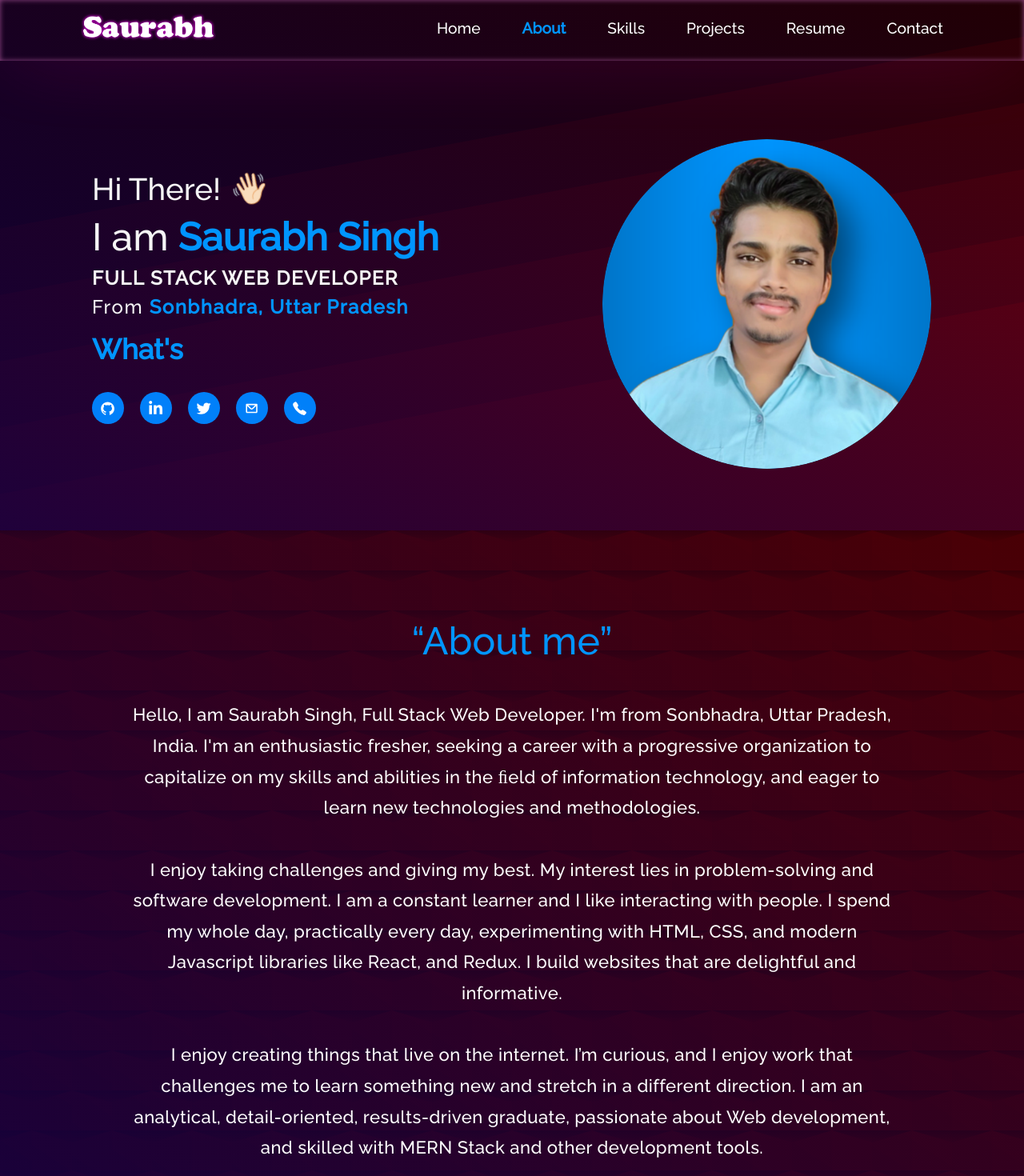
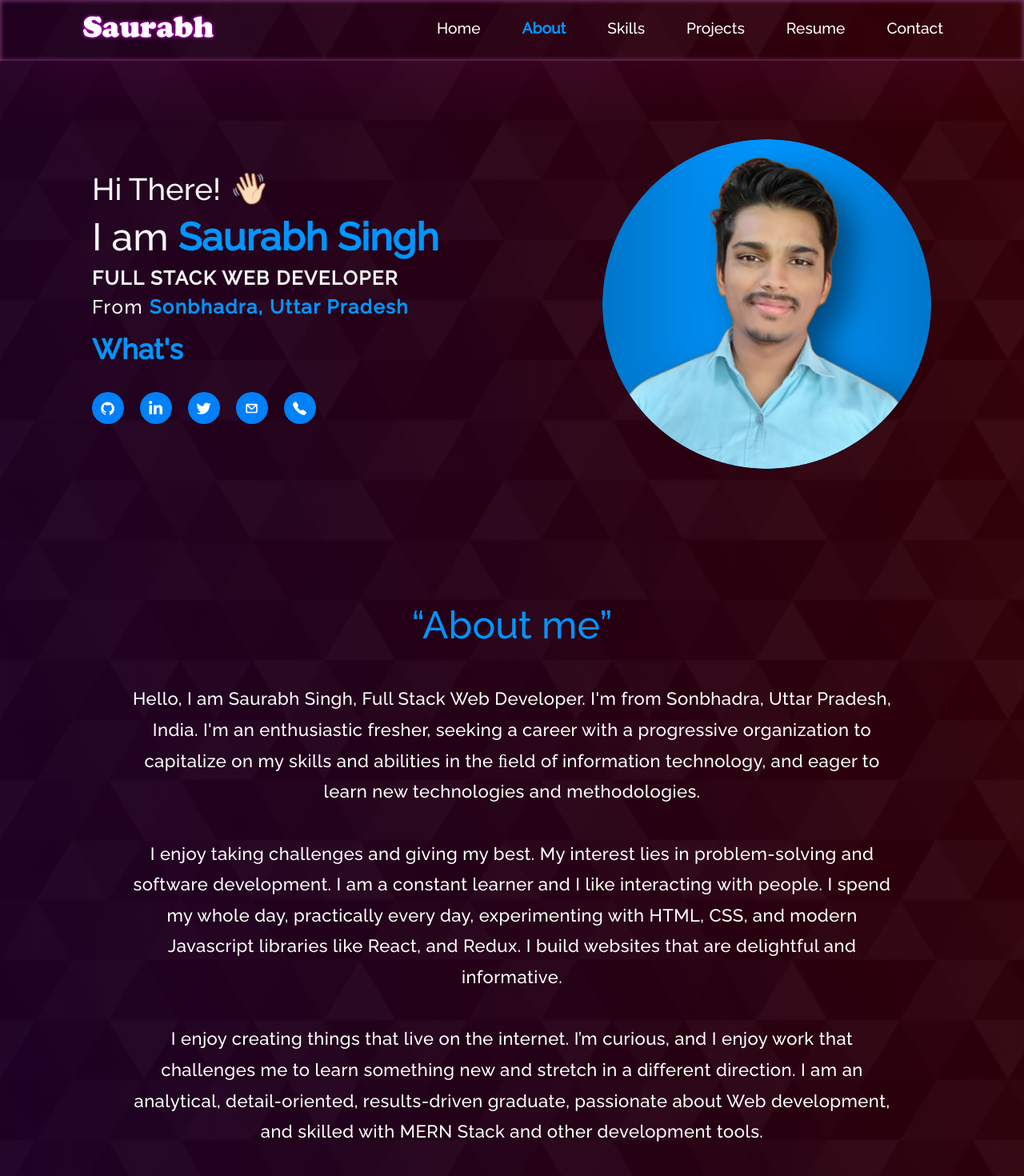
Before and after one commit to SaurabhSinghRbz/my-portfolio, a React (Create React App) app: page /about in a window 1280 px wide. Shown: the top 1470 px of the page at 80% size. Built offline with nearby package versions, Linux system fonts and the light colour scheme.

Commit message:
making same background for all pages

```diff
--- a/src/components/About/About.js
+++ b/src/components/About/About.js
@@ -1,12 +1,9 @@
 import React from "react";
-import Footer from "../Footer";
-// import Particle from "../Particle";
 import About2 from "./About2";
 
 function About() {
   return (
     <div className="about-background" id="scrollAbout">
-      {/* <Particle /> */}
       <About2 />
     </div>
   );
--- a/src/components/About/About2.js
+++ b/src/components/About/About2.js
@@ -12,8 +12,6 @@ function About2() {
                         </h1>
                         <p className="home-about-body">
                             <span className="myabout first-about">
-
-                                {/* <b className="purple"></b> */}
                                 Hello, I am Saurabh Singh, Full Stack Web Developer. I'm from Sonbhadra, Uttar Pradesh, India. I'm an enthusiastic fresher, seeking a career with a progressive organization to capitalize on my skills and abilities in the ﬁeld of information technology, and eager to learn new technologies and methodologies.
                             </span>
                             <br />
--- a/src/components/Home/Home.js
+++ b/src/components/Home/Home.js
@@ -1,7 +1,6 @@
 import React from "react";
 import { Container, Row, Col } from "react-bootstrap";
 import profile from "../../Assets/profile.png";
-// import Particle from "../Particle";
 import ContectLogo from "./ContectLogo";
 import Type from "./Type";
 
@@ -9,7 +8,6 @@ function Home() {
   return (
     <section id="scrollHome">
       <Container fluid className="home-section" id="home">
-        {/* <Particle /> */}
         <Container className="home-content">
           <Row>
             <Col md={7} className="home-header">
--- a/src/components/Navbar.js
+++ b/src/components/Navbar.js
@@ -17,7 +17,7 @@ function NavBar() {
     updateExpanded(false);
   };
 
-
+  console.log("scrollintoview", window);
   function scrollHandler() {
     if (window.scrollY >= 20) {
       updateNavbar(true);
--- a/src/style.css
+++ b/src/style.css
@@ -13,6 +13,19 @@ html {
 .purple {
   color: var(--imp-text-color) !important;
 }
+
+
+
+/* for background */
+.App {
+  z-index: -1;
+  background-image: var(--image-gradient), url(./Assets/skill-bg.svg);
+  background-position: top center;
+  background-attachment: fixed;
+}
+
+
+
 
 /* --------- */
 /*  Preloader */
@@ -269,11 +282,11 @@ html {
 
 .home-section {
   /* position: relative; */
-  z-index: -1;
-  background-image: var(--image-gradient), url(./Assets/home-bg.svg);
+  /* z-index: -1;
+  background-image: var(--image-gradient), url(./Assets/about-bg.svg);
   background-position: top center;
   background-repeat: no-repeat;
-  background-size: cover;
+  background-size: cover; */
   padding-bottom: 30px !important;
   padding-top: 30px !important;
 }
@@ -327,57 +340,59 @@ html {
   }
 }
 
-.about-background {
+/* .about-background {
   position: relative;
   z-index: -1;
   background-image: var(--image-gradient), url(./Assets/about-bg.svg);
   background-position: top center;
   background-attachment: fixed;
-}
+} */
 
-.Skill-background {
+
+/* .Skill-background {
+  position: relative;
   z-index: -1;
-  background-image: var(--image-gradient), url(./Assets/skill-bg.svg);
+  background-image: var(--image-gradient), url(./Assets/about-bg.svg);
   background-position: top center;
   background-attachment: fixed;
-}
+} */
 
-.project-background {
+/* .project-background {
   z-index: -1;
   background-image: var(--image-gradient), url(./Assets/project-bg.svg);
   background-position: top center;
   background-attachment: fixed;
-}
+} */
 
-.resume-background {
+/* .resume-background {
   z-index: -1;
   background-image: var(--image-gradient), url(./Assets/resume-bg.svg);
   background-position: top center;
   background-attachment: fixed;
-}
+} */
 
-.blog-background {
+/* .blog-background {
   z-index: -1;
   background-image: var(--image-gradient), url(./Assets/blog-bg.svg);
   background-position: top center;
   background-attachment: fixed;
   background-repeat: no-repeat;
   background-size: cover;
-}
+} */
 
-.contact-background {
+/* .contact-background {
   z-index: -1;
   background-image: var(--image-gradient), url(./Assets/contact-bg.svg);
   background-position: top center;
   background-attachment: fixed;
   background-repeat: no-repeat;
   background-size: cover;
-}
+} */
 
 .home-about-section {
   position: relative !important;
   padding-bottom: 30px !important;
-  padding-top: 20px !important;
+  padding-top: 0px !important;
   max-width: 80%;
   margin: auto;
 }
@@ -386,7 +401,7 @@ html {
 .home-contect-section {
   position: relative !important;
   padding-bottom: 49px !important;
-  padding-top: 35px !important;
+  padding-top: 5px !important;
   max-width: 90%;
   margin: auto;
 }
@@ -493,41 +508,45 @@ html {
 }
 
 
-@media (max-width:420px){
-  .home-about-social>h1{
+@media (max-width:420px) {
+  .home-about-social>h1 {
     font-size: 2rem !important;
   }
-  .home-contect-section>.row>:last-child{
+
+  .home-contect-section>.row>:last-child {
     margin-top: -30px !important;
   }
-  .home-contect-section>.row>:last-child>:last-child{
+
+  .home-contect-section>.row>:last-child>:last-child {
     margin-bottom: 80px !important;
   }
-  .home-about-social{
+
+  .home-about-social {
     max-width: 100% !important;
     overflow: hidden;
     margin: 0;
     padding: 0 !important;
   }
 
-  .social-icons-contect{
+  .social-icons-contect {
     padding: 0 !important;
     gap: 15px;
   }
 
-    .home-social-icons{
+  .home-social-icons {
     margin: 20px 0;
     height: 35px !important;
     min-width: 35px !important;
     font-size: inherit !important;
     padding: 5px;
   }
-    .home-social-icons>*{
+
+  .home-social-icons>* {
     height: 100% !important;
     width: 100% !important;
   }
 
-    .link-text-css{
+  .link-text-css {
     width: 80%;
     font-size: 15px !important;
     letter-spacing: 1px;
@@ -703,9 +722,9 @@ html {
 /* --------- */
 .project-section {
   position: relative !important;
-  padding-top: 150px !important;
+  padding-top: 80px !important;
   padding-bottom: 30px !important;
-  background-image: var(--section-background-color) !important;
+  /* background-image: var(--section-background-color) !important; */
 }
 
 .project-card {
@@ -845,7 +864,7 @@ html {
   position: relative !important;
   padding-top: 140px !important;
   padding-bottom: 30px !important;
-  background-image: var(--section-background-color) !important;
+  /* background-image: var(--section-background-color) !important; */
   color: rgb(255, 255, 255) !important;
 }
 
@@ -981,7 +1000,7 @@ html {
   position: relative !important;
   padding-top: 110px !important;
   padding-bottom: 30px !important;
-  background-image: var(--section-background-color) !important;
+  /* background-image: var(--section-background-color) !important; */
   color: white !important;
 }
 
@@ -1295,9 +1314,10 @@ html {
 }
 
 @media (max-width:420px) {
-  .modal-content>.modal-header{
+  .modal-content>.modal-header {
     font-size: 3em !important;
   }
+
   .modal-title {
     font-size: 28px !important;
     display: flex !important;
@@ -1313,17 +1333,21 @@ html {
     font-size: 18px !important;
     margin-left: -30px !important;
   }
-  .modal-body>form{
+
+  .modal-body>form {
     padding: 5px !important;
   }
-  .modal-body>form label{
+
+  .modal-body>form label {
     font-size: 0.7em !important;
   }
-  .myMessageWarniingColor{
+
+  .myMessageWarniingColor {
     display: inline-block;
     margin-top: 20px;
   }
-  .myMessageWarniing{
+
+  .myMessageWarniing {
     font-size: 0.6em !important;
   }
 }
```
Lines whose indentation alone changed are shown as unchanged.
